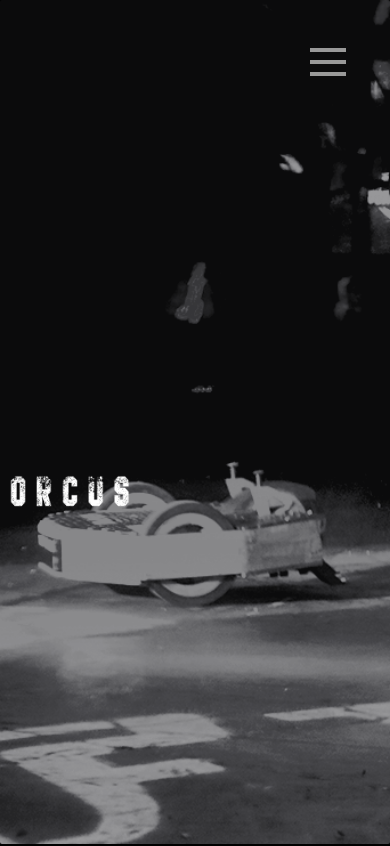
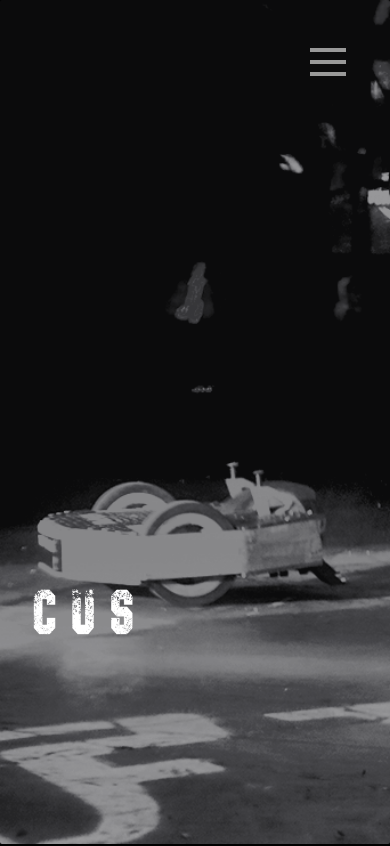
Before and after one commit to shellymohanty09/Orcus, a plain HTML site: page index.html in a window 390 px wide. Shown: the top 846 px of the page. Drawn offline with Linux system fonts and the light colour scheme; files whose address does not match are found by name.

Commit message:
Update style.css

```diff
--- a/style.css
+++ b/style.css
@@ -120,15 +120,22 @@ body,html {
 
 }
 .logomain{
-  top: 70%;/*20*/
-  left: 49%;/*49*/
+  top: 75%;/*20*/
+  left: 58%;/*49*/
   transform: translate(-50% , -50%);
   background: url('Images/LOGO.png') no-repeat center center ;
-  background-size: 100%;
+  background-size: 105%;
   position: absolute;
   height: 150%;
   width: 100%;
 }
+
+.logomain:hover{
+  top:76%;
+  left:59%;
+  background-size: 108%;
+}
+
 main {
   position: relative;
   z-index: 1;
@@ -347,12 +354,12 @@ h1
 }
 @media only screen and (max-width: 600px) {
   .logomain{
-    margin-top: 150px;
-    top: 50%;/*20*/
+    margin-top: 100px;
+    top: 20%
     left: 49%;/*49*/
     transform: translate(-50% , -50%);
     background: url('Images/logo.png') no-repeat center center ;
-    background-size: 100%;
+    background-size: 150%;
     position: absolute;
     height: 150%;
     width: 100%;
```
